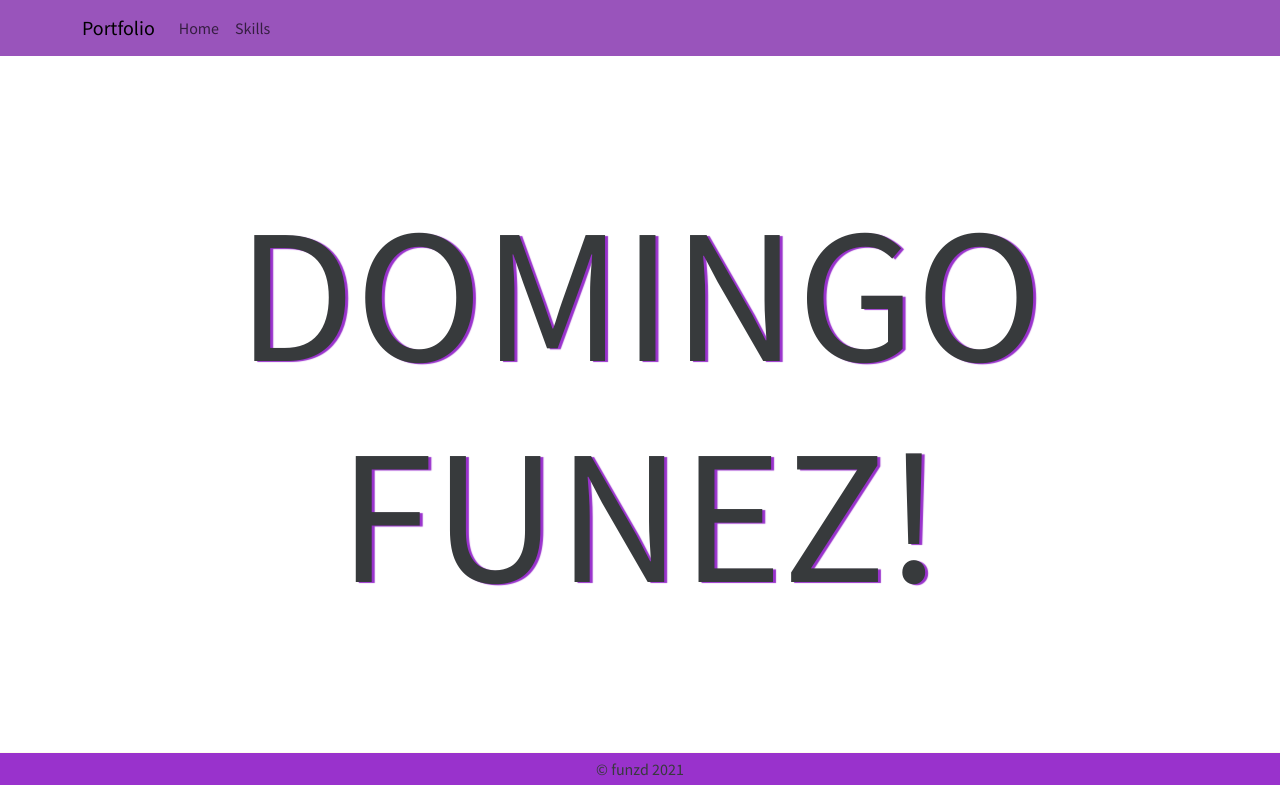
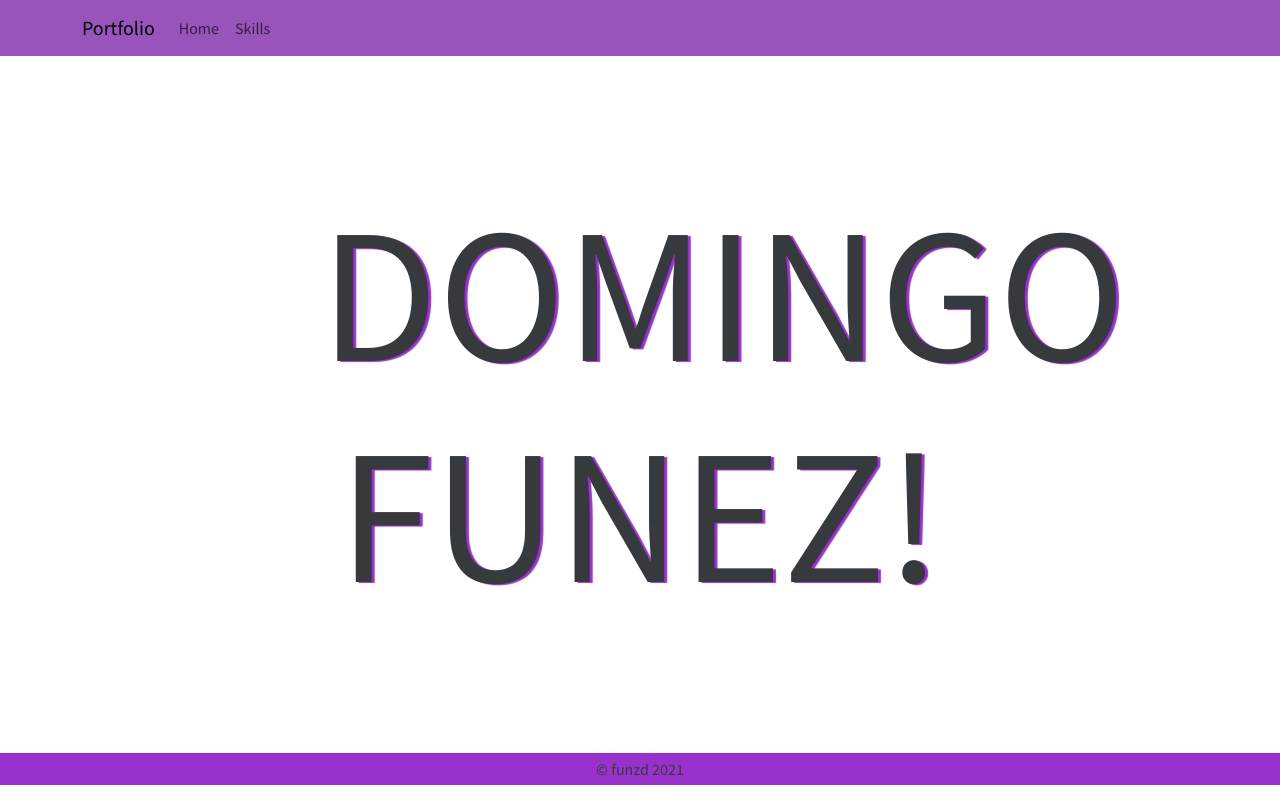
Before and after one commit to FunZd01/portfolio, a Next.js app: page / in a window 1280 px wide. Built offline with nearby package versions, Linux system fonts and the light colour scheme.

Commit message:
hover de nombre funcional

```diff
--- a/pages/index.js
+++ b/pages/index.js
@@ -4,9 +4,11 @@ import Layout from '../components/Layout'
 const index = () => (
     <Layout>
         <main className={styles.main}>
-            <h1 className={styles.title}>
-                DOMINGO FUNEZ!
-            </h1>
+            <div className="col-6">
+                <h1 className={styles.title}>
+                    DOMINGO FUNEZ!
+                </h1>
+            </div>
         </main>
     </Layout>
 )
```
Also changed, not shown: pages/history.js (added).
